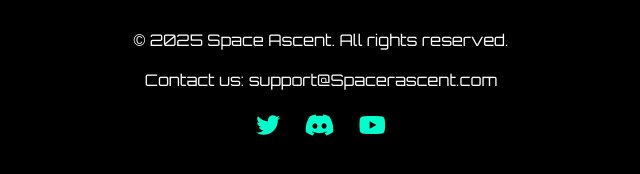
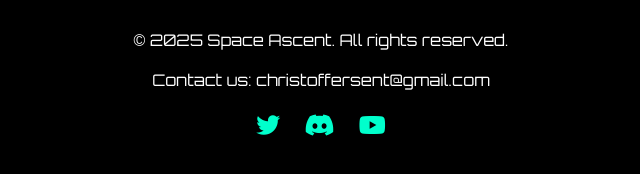
Before and after one commit to T24085/SpaceAscent, a plain HTML site: page index.htm in a window 1280 px wide. Shown: the part 2844-3018 px from the top of the page, 319-959 px from the left. Drawn offline with Linux system fonts and the light colour scheme.

Commit message:
Update index.htm

```diff
--- a/index.htm
+++ b/index.htm
@@ -328,7 +328,7 @@
     <!-- Footer -->
     <footer id="footer">
         <p>© 2025 Space Ascent. All rights reserved.</p>
-        <p>Contact us: support@Spacerascent.com</p>
+        <p>Contact us: christoffersent@gmail.com</p>
         <div class="social-links">
             <a href="#"><i class="fab fa-twitter"></i></a>
             <a href="#"><i class="fab fa-discord"></i></a>
```
